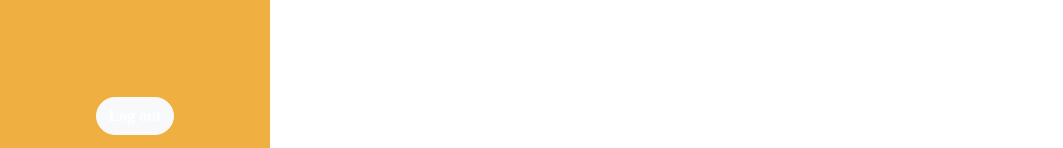
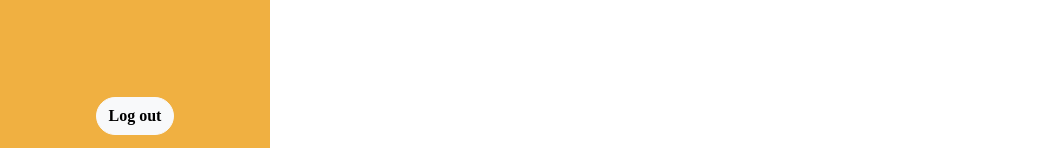
Before and after one commit to darren-sm/DICT-PMS, a Django app: page /form/ in a window 1280 px wide. Shown: the part 649-797 px from the top of the page, without its empty margins (0-1063 px from the left). Run offline with Django 4.2, Linux system fonts and the light colour scheme; the visitor is signed in with stand-in values (Sample User, id 1); some libraries are stand-ins or nearby versions; some web fonts are replaced.

Commit message:
updated css for button

```diff
--- a/web/myapp/templates/inputdata.html
+++ b/web/myapp/templates/inputdata.html
@@ -8,7 +8,7 @@
         font-size: 2vw;
     }
 
-    .btn{
+    .btn.btn-info{
         color: white;
     }
 </style>
```
